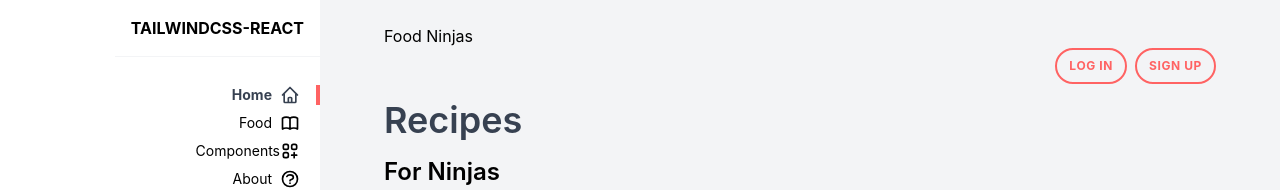
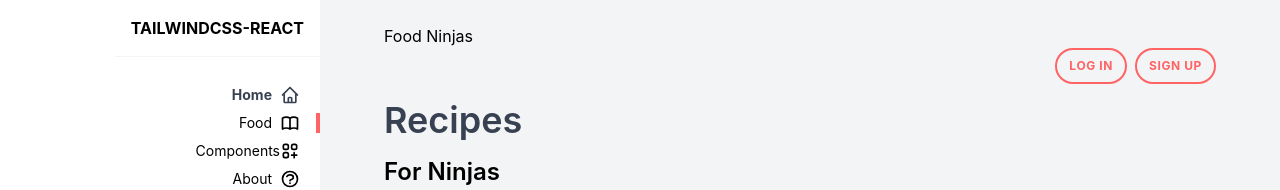
Before and after one commit to ellesis/tailwind-react, a React (Create React App) app: page /food in a window 1280 px wide. Shown: the top 190 px of the page. Built offline with nearby package versions, Linux system fonts and the light colour scheme.

Commit message:
Add NavLink and active css

```diff
--- a/src/App.js
+++ b/src/App.js
@@ -12,6 +12,8 @@ function App() {
       <Routes>
         <Route path='/components' element={<PageComponents />} />
         <Route path='/food' element={<PageFood />} />
+        <Route path='/about' element={<PageFood />} />
+        <Route path='/contact' element={<PageFood />} />
         <Route path='/' element={<PageFront />} />
       </Routes>
     </Layout>
--- a/src/components/navbar.js
+++ b/src/components/navbar.js
@@ -1,4 +1,5 @@
 import React from 'react'
+import { Link, NavLink } from 'react-router-dom'
 
 const Navbar = () => {
   return (
@@ -25,7 +26,14 @@ const Navbar = () => {
       </div>
       <ul className='text-sm mt-6 hidden md:block' id='menu'>
         <li className='text-gray-700 font-bold py-1'>
-          <a href='/' className='px-4 flex justify-end border-r-4 border-primary'>
+          <NavLink
+            to={'/'}
+            className={({ isActive }) =>
+              isActive
+                ? 'px-4 flex justify-end border-r-4 border-primary'
+                : 'px-4 flex justify-end border-r-4 border-white'
+            }
+          >
             <span>Home</span>
             <svg
               xmlns='http://www.w3.org/2000/svg'
@@ -41,10 +49,17 @@ const Navbar = () => {
                 d='M3 12l2-2m0 0l7-7 7 7M5 10v10a1 1 0 001 1h3m10-11l2 2m-2-2v10a1 1 0 01-1 1h-3m-6 0a1 1 0 001-1v-4a1 1 0 011-1h2a1 1 0 011 1v4a1 1 0 001 1m-6 0h6'
               />
             </svg>
-          </a>
+          </NavLink>
         </li>
         <li className='py-1'>
-          <a href='/food' className='px-4 flex justify-end border-r-4 border-white'>
+          <NavLink
+            to={'/food'}
+            className={({ isActive }) =>
+              isActive
+                ? 'px-4 flex justify-end border-r-4 border-primary'
+                : 'px-4 flex justify-end border-r-4 border-white'
+            }
+          >
             <span>Food</span>
             <svg
               xmlns='http://www.w3.org/2000/svg'
@@ -60,10 +75,17 @@ const Navbar = () => {
                 d='M12 6.253v13m0-13C10.832 5.477 9.246 5 7.5 5S4.168 5.477 3 6.253v13C4.168 18.477 5.754 18 7.5 18s3.332.477 4.5 1.253m0-13C13.168 5.477 14.754 5 16.5 5c1.747 0 3.332.477 4.5 1.253v13C19.832 18.477 18.247 18 16.5 18c-1.746 0-3.332.477-4.5 1.253'
               />
             </svg>
-          </a>
+          </NavLink>
         </li>
         <li className='py-1'>
-          <a href='/components' className='px-4 flex justify-end border-r-4 border-white'>
+          <NavLink
+            to={'/components'}
+            className={({ isActive }) =>
+              isActive
+                ? 'px-4 flex justify-end border-r-4 border-primary'
+                : 'px-4 flex justify-end border-r-4 border-white'
+            }
+          >
             <span>Components</span>
             <svg
               xmlns='http://www.w3.org/2000/svg'
@@ -79,11 +101,18 @@ const Navbar = () => {
                 d='M17 14v6m-3-3h6M6 10h2a2 2 0 002-2V6a2 2 0 00-2-2H6a2 2 0 00-2 2v2a2 2 0 002 2zm10 0h2a2 2 0 002-2V6a2 2 0 00-2-2h-2a2 2 0 00-2 2v2a2 2 0 002 2zM6 20h2a2 2 0 002-2v-2a2 2 0 00-2-2H6a2 2 0 00-2 2v2a2 2 0 002 2z'
               />
             </svg>
-          </a>
+          </NavLink>
         </li>
 
         <li className='py-1'>
-          <a href='#' className='px-4 flex justify-end border-r-4 border-white'>
+          <NavLink
+            to={'/about'}
+            className={({ isActive }) =>
+              isActive
+                ? 'px-4 flex justify-end border-r-4 border-primary'
+                : 'px-4 flex justify-end border-r-4 border-white'
+            }
+          >
             <span>About</span>
             <svg
               xmlns='http://www.w3.org/2000/svg'
@@ -99,10 +128,17 @@ const Navbar = () => {
                 d='M8.228 9c.549-1.165 2.03-2 3.772-2 2.21 0 4 1.343 4 3 0 1.4-1.278 2.575-3.006 2.907-.542.104-.994.54-.994 1.093m0 3h.01M21 12a9 9 0 11-18 0 9 9 0 0118 0z'
               />
             </svg>
-          </a>
+          </NavLink>
         </li>
         <li className='py-1'>
-          <a href='#' className='px-4 flex justify-end border-r-4 border-white'>
+          <NavLink
+            to={'/contact'}
+            className={({ isActive }) =>
+              isActive
+                ? 'px-4 flex justify-end border-r-4 border-primary'
+                : 'px-4 flex justify-end border-r-4 border-white'
+            }
+          >
             <span>Contact</span>
             <svg
               xmlns='http://www.w3.org/2000/svg'
@@ -118,7 +154,7 @@ const Navbar = () => {
                 d='M3 8l7.89 5.26a2 2 0 002.22 0L21 8M5 19h14a2 2 0 002-2V7a2 2 0 00-2-2H5a2 2 0 00-2 2v10a2 2 0 002 2z'
               />
             </svg>
-          </a>
+          </NavLink>
         </li>
       </ul>
     </nav>
--- a/src/pages/page-front.js
+++ b/src/pages/page-front.js
@@ -4,6 +4,7 @@ const PageFront = () => {
   return (
     <>
       <div className='title'>PageFront</div>
+      <div className='p-4'></div>
     </>
   )
 }
```
